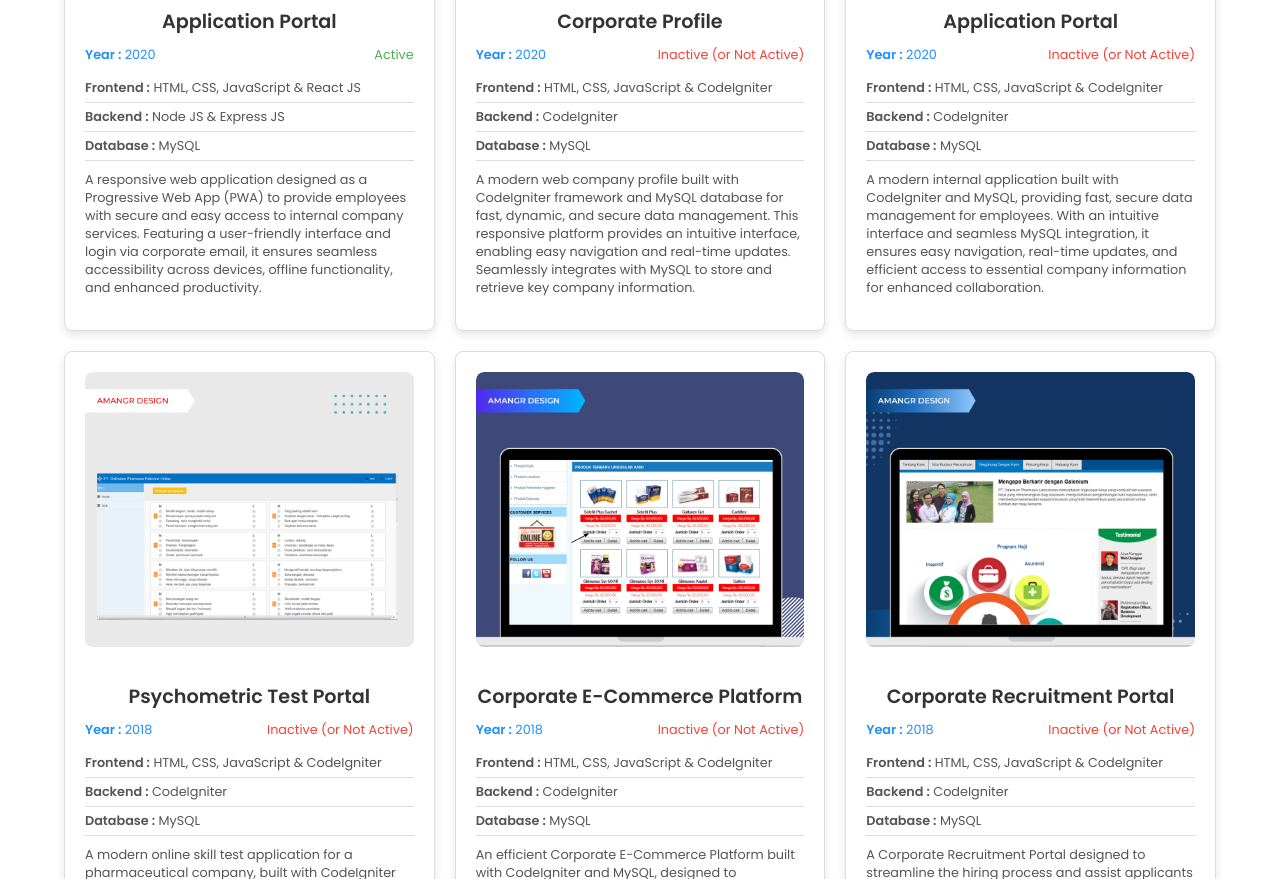
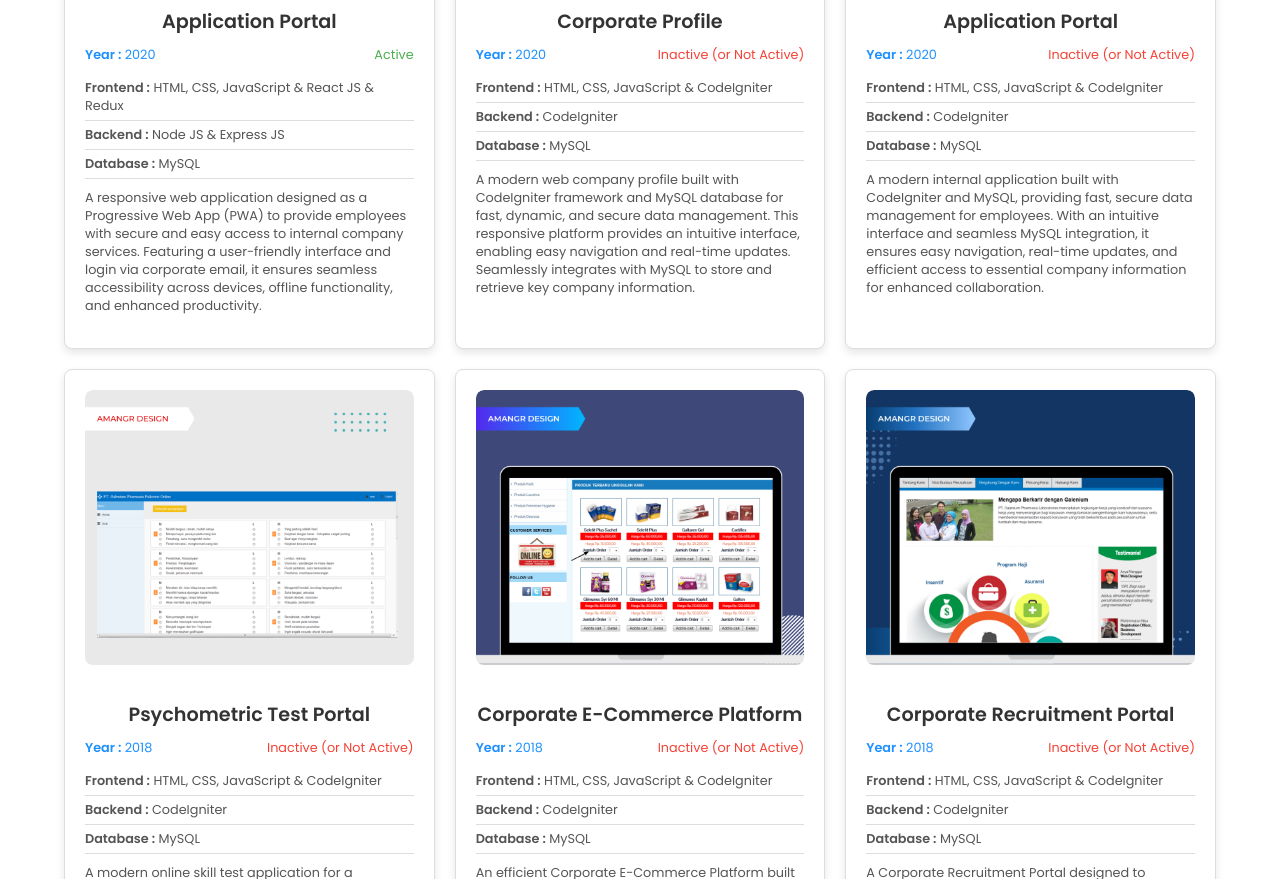
Before and after one commit to amangrdesign/amangrdesign.github.io, a plain HTML site: page index.html in a window 1280 px wide. Shown: the part 1119-1998 px from the top of the page. Drawn offline with nearby package versions, Linux system fonts and the light colour scheme; a web font is replaced by a local one.

Commit message:
Updated Index

```diff
--- a/index.html
+++ b/index.html
@@ -87,7 +87,7 @@
                     <h3>Application Portal</h3>
                     <ul>
                         <li class="flex-row"><span><b>Year :</b> 2020</span> <span>Active</span></li>
-                        <li class="flew-row-line"><b>Frontend :</b> HTML, CSS, JavaScript & React JS</li>
+                        <li class="flew-row-line"><b>Frontend :</b> HTML, CSS, JavaScript & React JS & Redux</li>
                         <li class="flew-row-line"><b>Backend :</b> Node JS & Express JS</li>
                         <li class="flew-row-line"><b>Database :</b> MySQL</li>
                     </ul>
```
Also changed, not shown: 1 other file.
